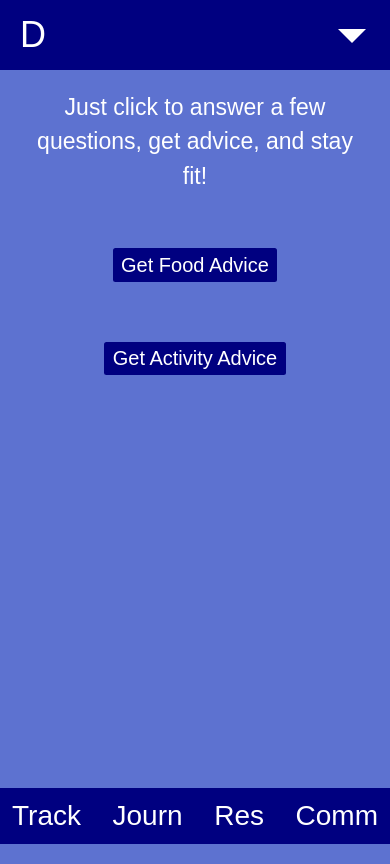
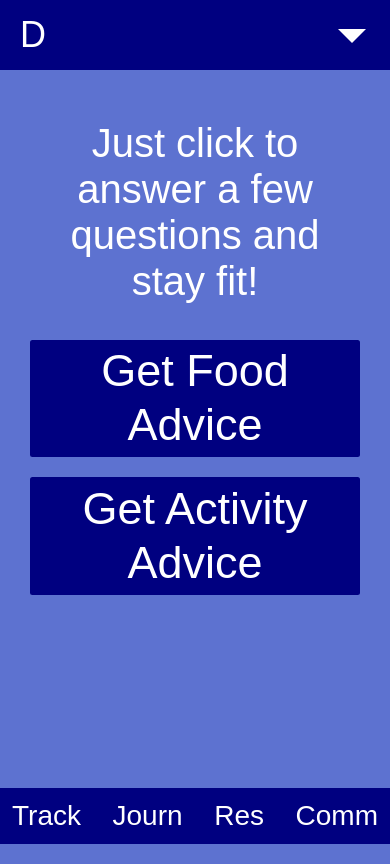
Before and after one commit to stazman/daily-fitness-advisor-frontend, a React (Create React App) app: page / in a window 390 px wide. Built offline with nearby package versions, Linux system fonts and the light colour scheme; no server answers.

Commit message:
Edits, adds breakpoints in advisor home page

```diff
--- a/src/components/advisor/Advisor.js
+++ b/src/components/advisor/Advisor.js
@@ -8,68 +8,106 @@ import TextStyles from '../styles/TextStyles'
 
 const MediaQueries = styled.div`
 
-  @media ${device.mobileS} {
-    h4 {
-      font-size: 2rem;
+  @media ${device.custMobileWidth1} {
+    h5 {
+      font-size: 3.4rem;
     }
     a.btn-main {
-      font-size: 1.6rem;
+      font-size: 3.4rem;
     }
     div.col-lg-12.button-col {
-      padding-top: 4rem;
+      padding-top: 3rem;
+      padding-bottom: 3rem;
+    }
+  }
+
+  @media ${device.mobileS} {
+    h5 {
+      font-size: 3.4rem;
+      margin-top: 3rem;
+      margin-bottom: 2rem;
+    }
+    a.btn-main {
+      font-size: 4.2rem;
+    }
+    div.col-lg-12.button-col {
+      padding-top: 1rem;
+      padding-bottom: 3rem;
+    }
+  }
+
+  @media ${device.custMobileWidth2} {
+    h5 {
+      font-size: 4.4rem;
+    }
+    a.btn-main {
+      font-size: 4.2rem;
+    }
+    div.col-lg-12.button-col {
+      padding-top: 2rem;
+      padding-bottom: 1rem;
+    }
+  }
+
+  @media ${device.mobileM} {
+    h5 {
+      font-size: 4rem;
+      margin-bottom: 1.6rem;
+    }
+    a.btn-main {
+      font-size: 4.5rem;
+    }
+    div.col-lg-12.button-col {
+      padding-top: 2rem;
+      padding-bottom: 1rem;
+    }
+  }
+
+  @media ${device.mobileL} {
+    h5 {
+      font-size: 4.6rem;
+    }
+    a.btn-main {
+      font-size: 5.7rem;
+    }
+  }
+
+  @media ${device.tabletS} {
+    h5 {
+      font-size: 4.5rem;
+    }
+    a.btn-main {
+      font-size: 4rem;
+    }
+    div.col-lg-12.button-col {
+      padding-top: 5rem;
       padding-bottom: 4rem;
     }
   }
 
-  @media ${device.mobileM} {
-    h4 {
-      font-size: 2.3rem;
+  @media ${device.tabletL} {
+    h5 {
+      font-size: 5rem;
+      line-height: 140%;
     }
     a.btn-main {
-      font-size: 2rem;
+      font-size: 4.5rem;
     }
     div.col-lg-12.button-col {
-      padding-top: 5rem;
-      padding-bottom: 5rem;
-    }
-  }
-
-  @media ${device.mobileL} {
-    h4 {
-      font-size: 2.4rem;
-  }
-
-  @media ${device.tabletS} {
-    h4 {
-      font-size: 2.6rem;
-    }
-    a.btn-main {
-      font-size: 2.6rem;
-    }
-  }
-
-  @media ${device.tabletL} {
-    h4 {
-      font-size: 3rem;
-    }
-    a.btn-main {
-      font-size: 2.8rem;
-    }
-    div.col-lg-12.button-col {
-      padding-top: 6rem;
-      padding-bottom: 6rem;
+      padding-top: 5.5rem;
+      padding-bottom: 4.8rem;
     }
   }
 
   @media ${device.laptop} {
-    h4 {
-      font-size: 4rem;
+    h5 {
+      font-size: 5.8rem;
     }
     a.btn-main {
-      font-size: 3.6rem;
+      font-size: 4.6rem;
     }
     div.col-lg-12.button-col {
-      padding-bottom: 7rem;
+      padding-bottom: 6rem;
     }
   }
 
@@ -80,7 +118,7 @@ const MediaQueries = styled.div`
   }
 
   @media ${device.desktop} {
-    h4 {
+    h5 {
       font-size: 5.5rem;
     }
     a.btn-main {
@@ -89,10 +127,6 @@ const MediaQueries = styled.div`
     div.col-lg-12.button-col {
       padding-top: 8.5rem;
       padding-bottom: 10rem;
-    }
-    div.sc-bxivhb.icWcwL {
-      width: 120%;
-      margin-left: -16rem;
     }
   }
 `
@@ -104,9 +138,9 @@ const Advisor = () => {
         <ButtonStyles>
           <TextStyles>
             <Col lg={12} className='col-lg-12 message-col'>
-                <h4 style={{lineHeight: '150%'}}>
-                  Just click to answer a few questions, get advice, and stay fit!
-                </h4>
+                <h5>
+                  Just click to answer a few questions and stay fit!
+                </h5>
             </Col>
 
             <Col lg={12} className='col-lg-12 button-col'>
```
Also changed, not shown: 1 other file (tests, documents, lock files or other folders).
